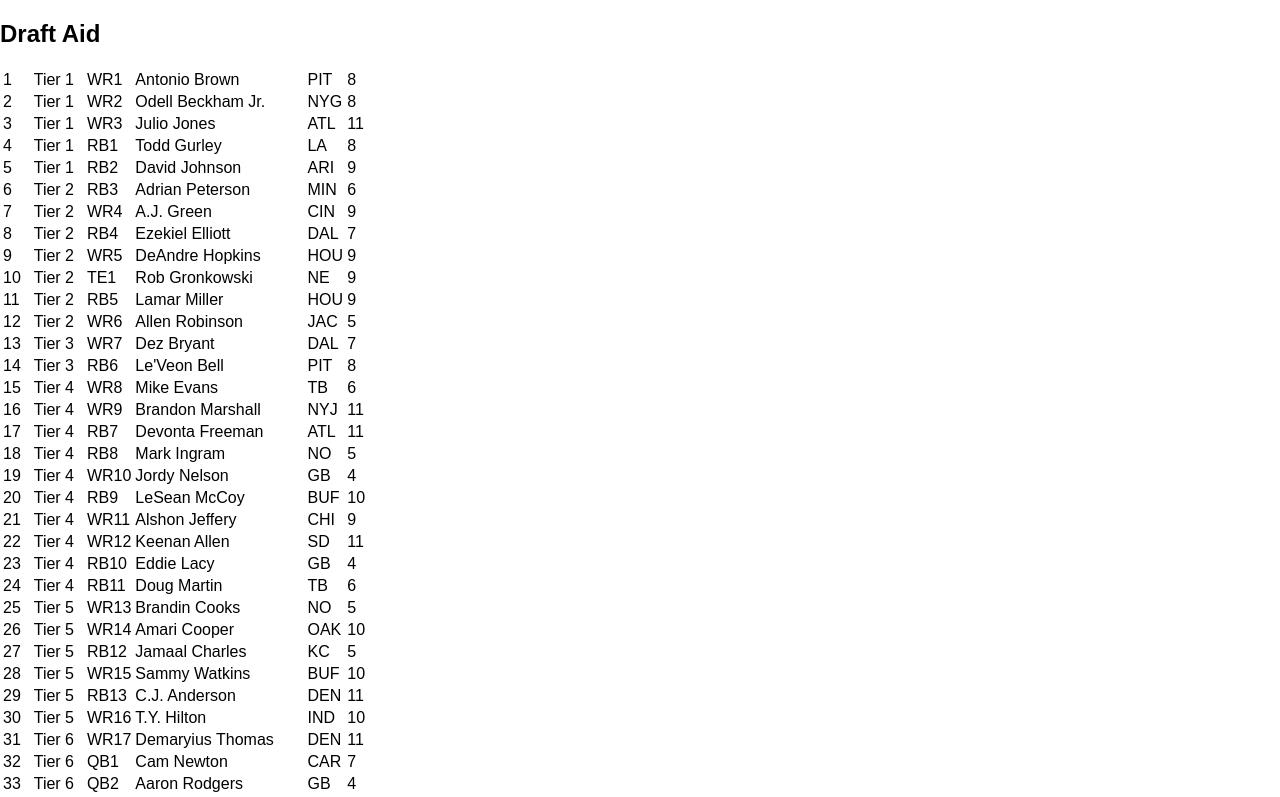
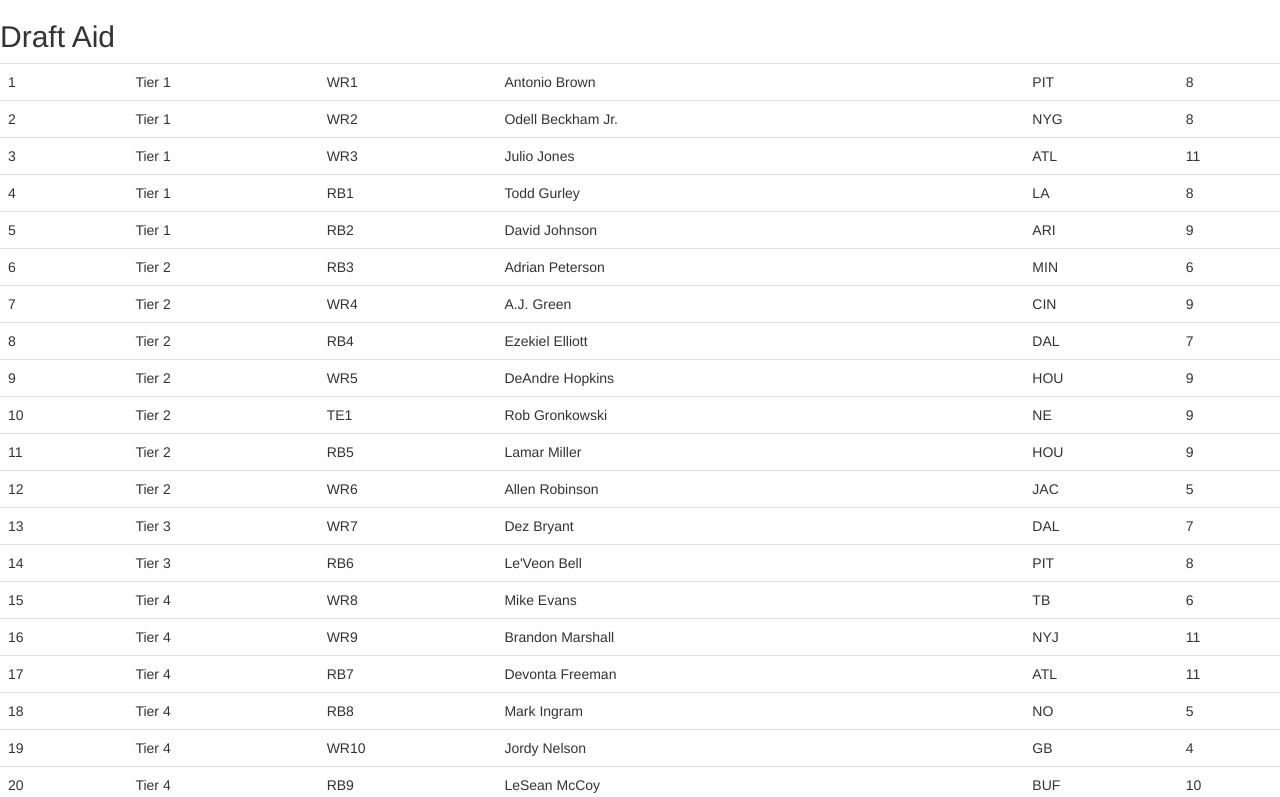
Before and after one commit to jayjzheng/draftaid-react, a React (Create React App) app: page / in a window 1280 px wide. Shown: the top 797 px of the page. Built offline with nearby package versions, Linux system fonts and the light colour scheme.

Commit message:
add bootstrap, some styles

```diff
--- a/package.json
+++ b/package.json
@@ -6,6 +6,7 @@
     "react-scripts": "0.9.0"
   },
   "dependencies": {
+    "bootstrap": "^3.3.7",
     "react": "^15.4.2",
     "react-dom": "^15.4.2"
   },
--- a/src/Drafted.js
+++ b/src/Drafted.js
@@ -2,7 +2,7 @@
 
 function Drafted(props) {
     const filtered = props.players.filter(p => p.drafted);
-    const sorted = filtered.sort((a, b) => a.drafted - b.drafted);
+    const sorted = filtered.sort((a, b) => b.drafted - a.drafted);
     const players = sorted.map((player, i) => {
       return (
         <tr key={i}>
@@ -16,9 +16,18 @@
 
     return (
       <div>
-            <button onClick={()=>props.undo(props.currentDraft)}>Undo</button>
-            <button onClick={()=>props.reset()}>Reset</button>
-            <table>
+        <button
+          className='btn btn-sm btn-info'
+          onClick={()=>props.undo(props.currentDraft)}>
+          Undo
+        </button>
+
+        <button
+          className='btn btn-sm btn-warning' onClick={()=>props.reset()}>
+          Reset
+        </button>
+
+        <table className='table'>
           <tbody>{players}</tbody>
         </table>
       </div>
--- a/src/Undrafted.js
+++ b/src/Undrafted.js
@@ -23,7 +23,7 @@
     });
 
     return (
-        <table>
+        <table className='table'>
             <tbody>{players}</tbody>
         </table>
     );
--- a/src/index.js
+++ b/src/index.js
@@ -2,6 +2,7 @@
 import ReactDOM from 'react-dom';
 import App from './App';
 import './index.css';
+import 'bootstrap/dist/css/bootstrap.css';
 
 ReactDOM.render(
   <App />,
```
Lines whose indentation alone changed are shown as unchanged.
